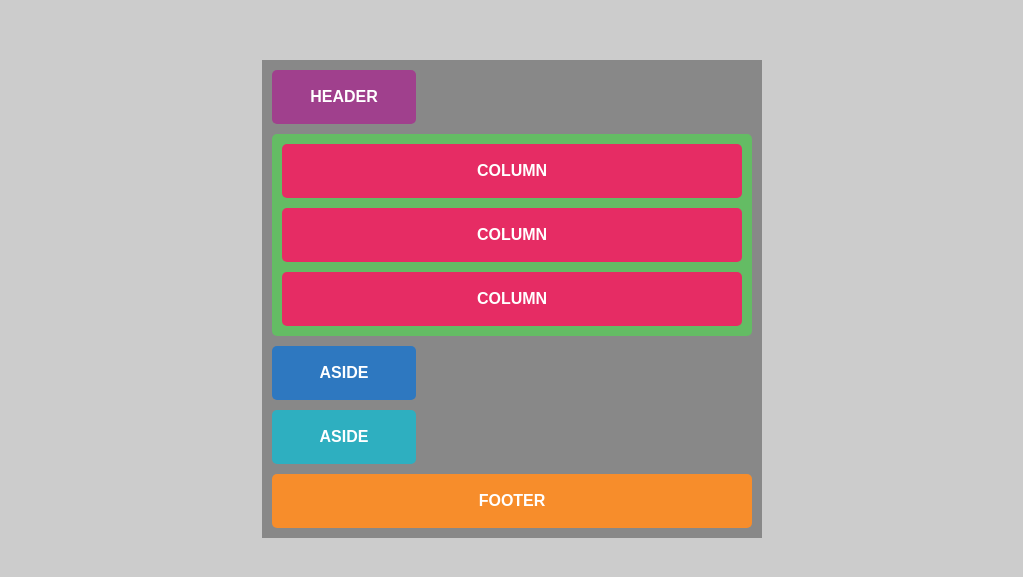
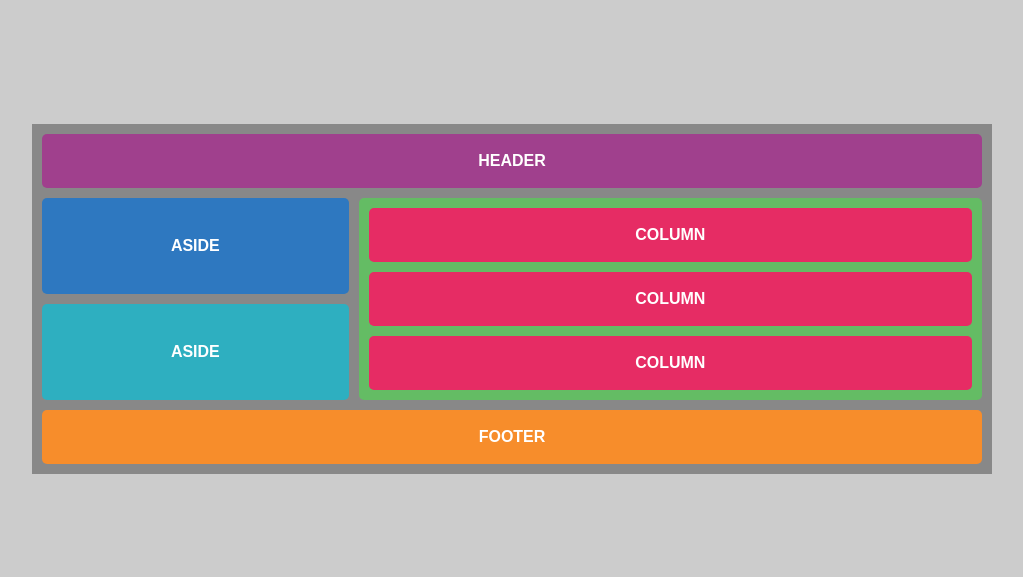
Before and after one commit to TJnxtDoor/grid-wireframe-practice, a plain HTML site: page index.html in a window 1280 px wide. Shown: the part 101-678 px from the top of the page, without its empty margins (128-1151 px from the left). Drawn offline with Linux system fonts and the light colour scheme.

Commit message:
Update styles.css
issue fixed with grid issues

```diff
--- a/CSS/styles.css
+++ b/CSS/styles.css
@@ -17,6 +17,13 @@ body {
     background-color: #888;
     padding: 10px;
     box-sizing: border-box;
+    /* Define grid areas for the mobile layout */
+    grid-template-areas:
+        "header"
+        "main"
+        "aside-top"
+        "aside-bottom"
+        "footer";
 }
 
 .grid-item {
@@ -32,10 +39,7 @@ body {
 
 .header {
     background-color: #a0408d;
-}
-
-.aside-top {
-  background-color: #2e78c0;
+    grid-area: header;
 }
 
 .main-content {
@@ -45,6 +49,7 @@ body {
     gap: 10px;
     padding: 10px;
     border-radius: 5px;
+    grid-area: main;
 }
 
 .column {
@@ -54,53 +59,32 @@ body {
     font-weight: bold;
     border-radius: 5px;
     text-align: center;
-  display: flex;
-  justify-content: center;
-  align-items: center;
+}
+
+.aside-top {
+    background-color: #2e78c0;
+    grid-area: aside-top;
 }
 
 .aside-bottom {
     background-color: #2eafc0;
+    grid-area: aside-bottom;
 }
 
 .footer {
     background-color: #f78d2b;
+    grid-area: footer;
 }
 
 @media (min-width: 769px) {
-    .container {
-        width: 100%;
+    .grid-container {
         max-width: 960px;
-        display: flex;
-        flex-wrap: wrap;
-        justify-content: space-between;
-    }
-
-    header,
-    .articles,
-    aside,
-    footer {
-        width: 100%;
-    }
-
-    header {
-        width: 30%;
-    }
-
-    .articles {
-        width: 68%;
-    }
-
-    aside {
-        order: 1;
-        width: 30%;
-    }
-
-    .articles {
-        order: 2;
-    }
-
-    footer {
-        order: 3;
+        grid-template-columns: 1fr 1fr 1fr;
+        /* Define the new grid areas for the desktop layout */
+        grid-template-areas:
+            "header header header"
+            "aside-top main main"
+            "aside-bottom main main"
+            "footer footer footer";
     }
 }
```
Lines whose indentation alone changed are shown as unchanged.
